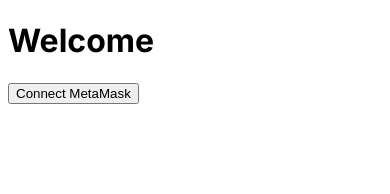
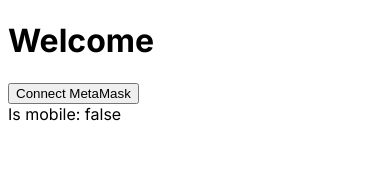
Before and after one commit to ArtemSlipchencko/telegram-bot, a Next.js app: page / in a window 390 px wide. Shown: the top 194 px of the page. Built offline with nearby package versions, Linux system fonts and the light colour scheme.

Commit message:
mobile message

```diff
--- a/src/components/Wallet/Wallet.tsx
+++ b/src/components/Wallet/Wallet.tsx
@@ -1,6 +1,6 @@
 "use client"
 
-import { useState } from 'react';
+import { useState, useEffect } from 'react';
 import Web3 from 'web3';
 
 interface Window {
@@ -10,6 +10,15 @@
 const Wallet: React.FC = () => {
   const [account, setAccount] = useState<any>(null);
   const [balance, setBalance] = useState<any>(null);
+  const [isMobile, setIsMobile] = useState<boolean>(false);
+  const [message, setMessage] = useState<string>("");
+
+  useEffect(() => {
+    // Определить, использует ли пользователь мобильное устройство
+    const userAgent = navigator.userAgent.toLowerCase();
+    const isMobileDevice = /android|iphone|ipad|ipod/.test(userAgent);
+    setIsMobile(isMobileDevice);
+  }, []);
 
   const connectWallet = async () => {
     if (window.ethereum && window.ethereum.request) {
@@ -26,12 +35,16 @@
         await web3.eth.getBalance(address)
             .then((balance: any) => setBalance(web3.utils.fromWei(balance, 'ether')))
             .catch(error => console.log(error));
+    } else {
+        setMessage("You have no MetaMask app on your device")
     }
   };
 
   return (
     <div>
       <button onClick={connectWallet}>Connect MetaMask</button>
+      {message && <div>{message}</div>}
+      {<div>Is mobile: {`${isMobile}`}</div>}
       {account && <div>Account: {account}</div>}
       {balance && <div>Balance: {balance} ETH</div>}
     </div>
```
